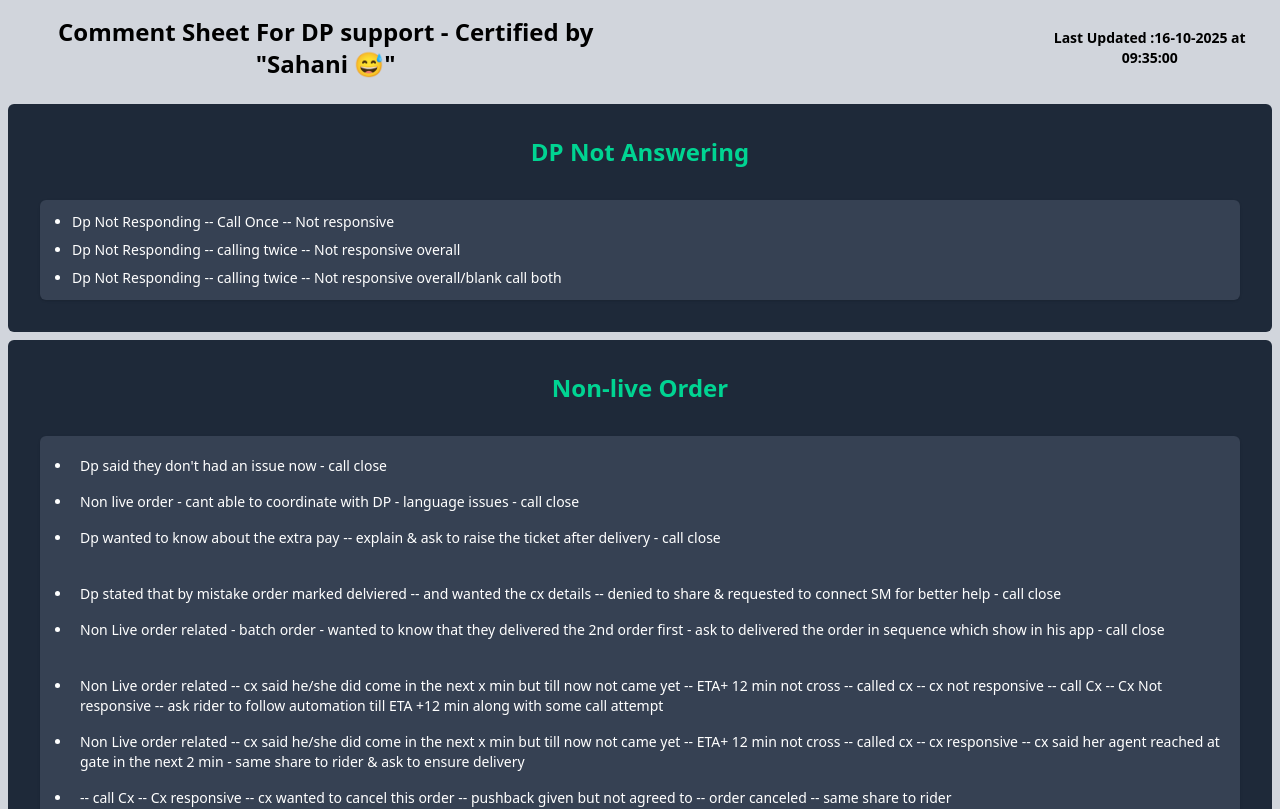
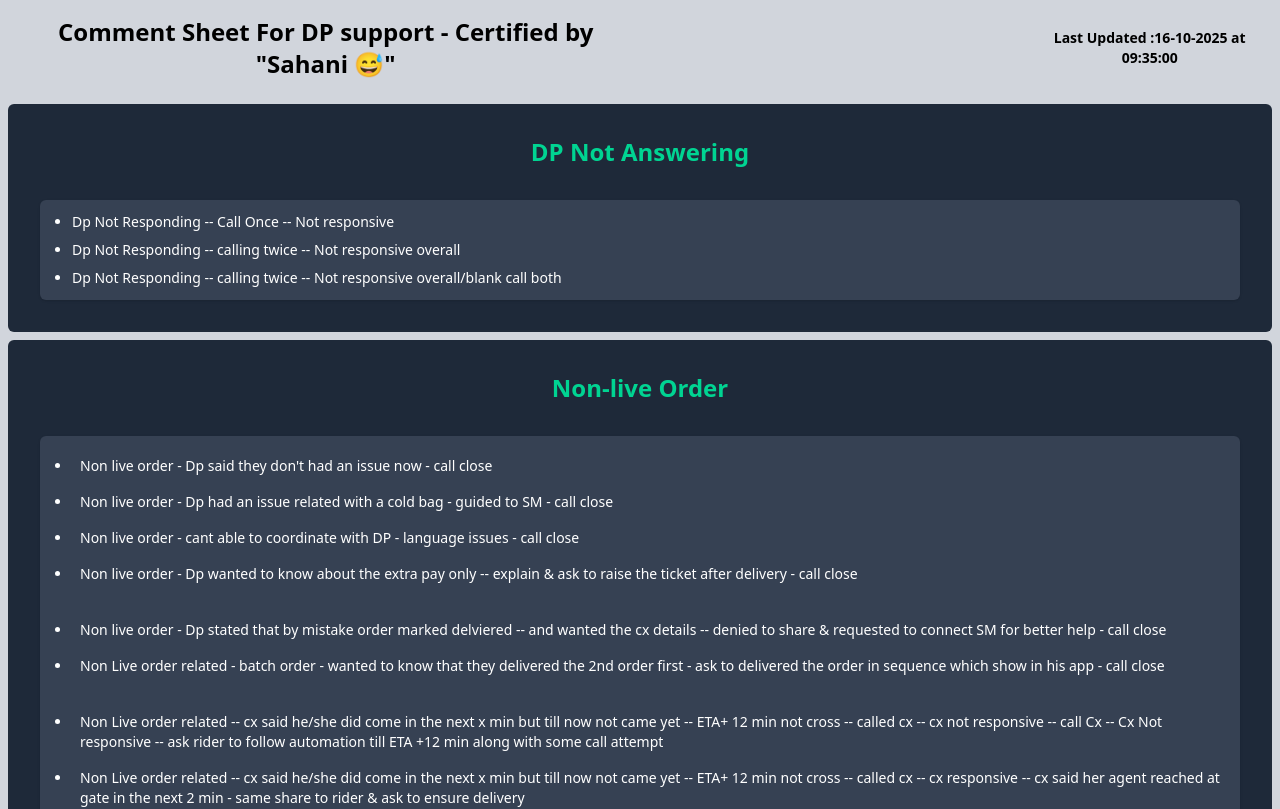
Before and after one commit to Code-with-Sahani/Blinket-DP, a React (Vite) app: page / in a window 1280 px wide. Shown: the top 809 px of the page. Built offline with nearby package versions, Linux system fonts and the light colour scheme.

Commit message:
Update Nonlive.jsx

```diff
--- a/src/Components/Nonlive.jsx
+++ b/src/Components/Nonlive.jsx
@@ -9,12 +9,12 @@ const Nonlive = () => {
 
         <div className="p-3 bg-gray-700 rounded-md shadow">
           <ul className="list-disc pl-5">
-            <li className='p-2'>Dp said they don't had an issue now - call close </li>
-
+            <li className='p-2'>Non live order - Dp said they don't had an issue now - call close </li>
+            <li className='p-2'>Non live order - Dp had an issue related with a cold bag - guided to SM - call close </li>
             <li className='p-2'>Non live order - cant able to coordinate with DP  - language issues - call close </li>
-            <li className='p-2'>Dp wanted to know about the extra pay -- explain & ask to raise the ticket after delivery - call close </li>
+            <li className='p-2'>Non live order - Dp wanted to know about the extra pay only -- explain & ask to raise the ticket after delivery - call close </li>
             <br></br>
-            <li className='p-2'>Dp stated that by mistake order marked delviered -- and wanted the cx details -- denied to share & requested to connect SM for better help - call close </li>
+            <li className='p-2'>Non live order - Dp stated that by mistake order marked delviered -- and wanted the cx details -- denied to share & requested to connect SM for better help - call close </li>
             <li className='p-2'> Non Live order related - batch order - wanted to know that they delivered the 2nd order first - ask to delivered the order in sequence which show in his app - call close</li>
             <br></br>
 
```
